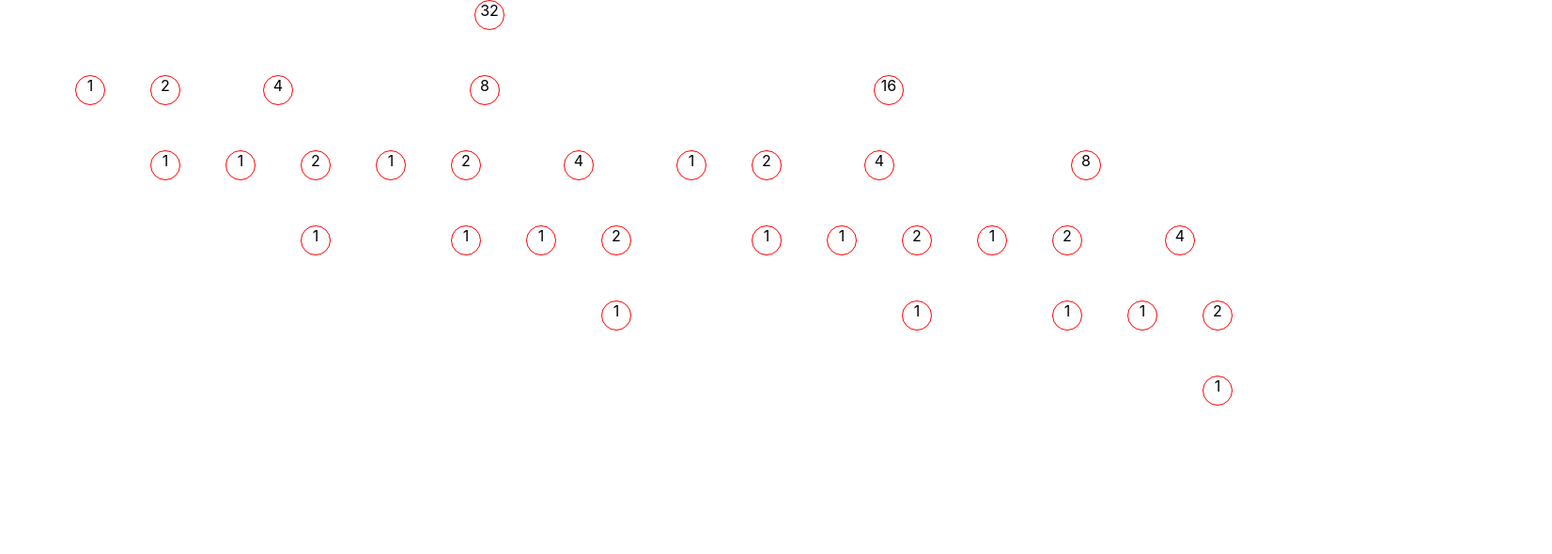
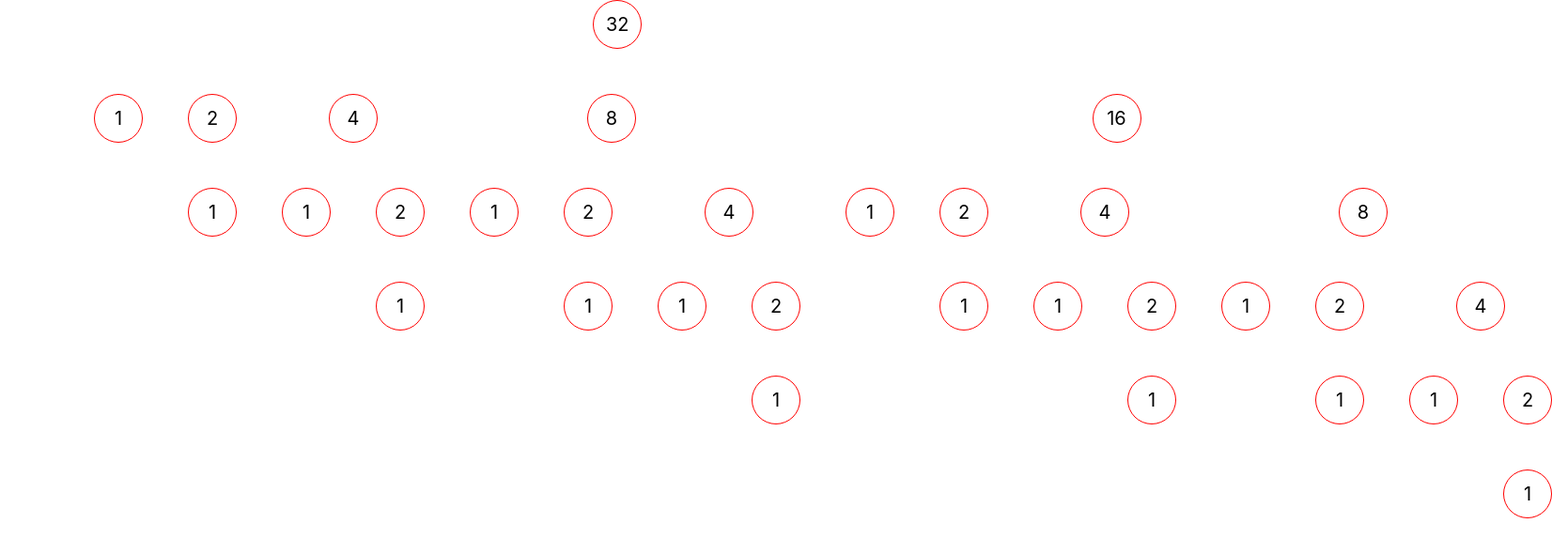
Before and after one commit to tomer7410/draw-tree, a React (Create React App) app: page / in a window 1280 px wide. Shown: the top 590 px of the page at 94% size, 1652 px wide, since content can reach past the window. Built offline with nearby package versions, Linux system fonts and the light colour scheme.

Commit message:
before drawing lines

```diff
--- a/package.json
+++ b/package.json
@@ -12,6 +12,7 @@
     "@types/react-dom": "^18.0.10",
     "react": "^18.2.0",
     "react-dom": "^18.2.0",
+    "react-lineto": "^3.3.0",
     "react-scripts": "5.0.1",
     "typescript": "^4.9.5",
     "web-vitals": "^2.1.4"
--- a/src/App.tsx
+++ b/src/App.tsx
@@ -1,5 +1,4 @@
 import React from 'react';
-import logo from './logo.svg';
 import TreeComponent from './Components/Tree/TreeComponent';
 import './App.css';
 import { buildTree } from './Components/Tree/treeClass';
@@ -8,7 +7,7 @@ const tree = buildTree(32) // you can build however you want
 function App() {
   return (
     <div className="App">
-      <TreeComponent {...tree}></TreeComponent>
+      <TreeComponent tree ={tree} minGap = {50} nodeSize = {50} ></TreeComponent>
     </div>
   );
 }
--- a/src/Components/Tree/TreeComponent.tsx
+++ b/src/Components/Tree/TreeComponent.tsx
@@ -1,33 +1,35 @@
 import React from 'react'
 import { PaintedTree,Tree, isLeaf, setTreePositionWraped,buildTree} from './treeClass'
+import './tree.css'
+import { PaintedTreeProps, TreeProps } from '../../interfaces'
+import LineTo from 'react-lineto';
 
-const DrawTree = (tree:PaintedTree) :JSX.Element =>{
+const DrawTree = ({tree,nodeSize} : PaintedTreeProps) :JSX.Element =>{
     let children = null
+    const node = (
+        <div className='node'
+            style ={{ width:`${nodeSize}px`, height:`${nodeSize}px`,top:tree.y,left:tree.x}}>{tree.value}
+        </div>
+    )
     if(isLeaf(tree)){
-        return (
-            <div
-                style ={{position:'absolute', textAlign:'center', width:'30px', height:'30px', border:'1px red solid', borderRadius:'50%',top:tree.y,left:tree.x}}>{tree.value}
-            </div>
-        )
+        return node
     }
-    children = tree.children.map((child)=>DrawTree(child))
+    children = tree.children.map((child)=><DrawTree tree = {child} nodeSize = {nodeSize}/>)
     return(
         <>
-          <div
-                style ={{position:'absolute', textAlign:'center', width:'30px', height:'30px', border:'1px red solid', borderRadius:'50%',top:tree.y,left:tree.x}}>{tree.value}
-         </div>
+         {node}
          {children}
         </>
     )
 }
-const TreeComponent = (tree:Tree) : JSX.Element =>  {
+const TreeComponent = ({tree,minGap,nodeSize} :TreeProps) : JSX.Element =>  {
     // you can bulid however you want
    const x = 0
    const y = 0
-   const tree2Draw = setTreePositionWraped(tree,x,y,0)
+   const tree2Draw = setTreePositionWraped(tree,x,y,0,minGap,nodeSize)
    return (
-   <div style = {{width:'100%',height:'100%'}}>
-       <DrawTree {...tree2Draw}/>
+   <div className='tree-container'>
+       <DrawTree tree = {tree2Draw} nodeSize = {nodeSize}/>
    </div>)
 }
 
--- /dev/null
+++ b/src/Components/Tree/tree.css
@@ -0,0 +1,13 @@
+.tree-container {
+    width: 100%;
+    height: 100%;
+}
+.node{
+    position:absolute;
+    border:1px red solid;
+    border-radius:50%;
+    font-size:125%;
+    display: flex;
+    justify-content: center;
+    align-items: center;
+}
--- a/src/Components/Tree/treeClass.ts
+++ b/src/Components/Tree/treeClass.ts
@@ -36,30 +36,29 @@ export function findDividers(number:number) :Array<number>{
     }
     return dividers
 }
-export const  setTreePositionWraped = (paintedTree:Tree,x:number,y:number,minPosX:number) =>{
-    const setTreePosition = (paintedTree:Tree,x:number,y:number) =>{
+export const  setTreePositionWraped = (paintedTree:Tree,x:number,y:number,minPosX:number,minGap:number,nodeSize:number) =>{
+    const setTreePosition = (paintedTree:Tree,x:number,y:number,minGap:number,nodeSize:number) =>{
         let children = null
-        const gap = 50
         const isLeafNode = isLeaf(paintedTree)
         let fatherPosX = 0;
         let fatherPosY = y;
         const nOfChildren = paintedTree.children.length;
         if(isLeafNode){
             if(x<minPosX){
-                minPosX += 30 + gap
+                minPosX += nodeSize + minGap
                 x = minPosX
             }
             minPosX = x
             return new PaintedTree(paintedTree.value,[],x,y)
         }
         else {
-            const childrenAreaWidth = (nOfChildren * 30) + (nOfChildren - 1) * gap
-            const childrenAreaHeight = 30 +  gap;
-            let childrenPosX = (x + 15) - (childrenAreaWidth / 2)
+            const childrenAreaWidth = (nOfChildren * nodeSize) + (nOfChildren - 1) * minGap
+            const childrenAreaHeight = nodeSize +  minGap;
+            let childrenPosX = (x + (nodeSize/2)) - (childrenAreaWidth / 2)
             const childrenPosY = y + childrenAreaHeight
             children = paintedTree.children.map((child:Tree,index:number) : PaintedTree=>{
-                const x = childrenPosX + ((30 + gap) * index )
-                return setTreePosition(child,x,childrenPosY)
+                const x = childrenPosX + ((30 + minGap) * index )
+                return setTreePosition(child,x,childrenPosY,minGap,nodeSize)
             })
             const firstChildrenXPos = children[0].x
             const lastChildrenXPos = children[nOfChildren - 1].x
@@ -67,7 +66,7 @@ export const  setTreePositionWraped = (paintedTree:Tree,x:number,y:number,minPos
             return new PaintedTree(paintedTree.value,children,fatherPosX,fatherPosY)
         }
     }
-   return (setTreePosition(paintedTree,x,y))
+   return (setTreePosition(paintedTree,x,y,minGap,nodeSize))
 }
 
 export const buildTree = (number:number) : Tree=> {
--- /dev/null
+++ b/src/interfaces.ts
@@ -0,0 +1,11 @@
+import { PaintedTree, Tree } from "./Components/Tree/treeClass"
+
+export interface TreeProps {
+    tree:Tree,
+    minGap:number,
+    nodeSize:number
+}
+export interface PaintedTreeProps {
+    tree:PaintedTree,
+    nodeSize:number
+}
```
Also changed, not shown: 1 other file (tests, documents, lock files or other folders).
